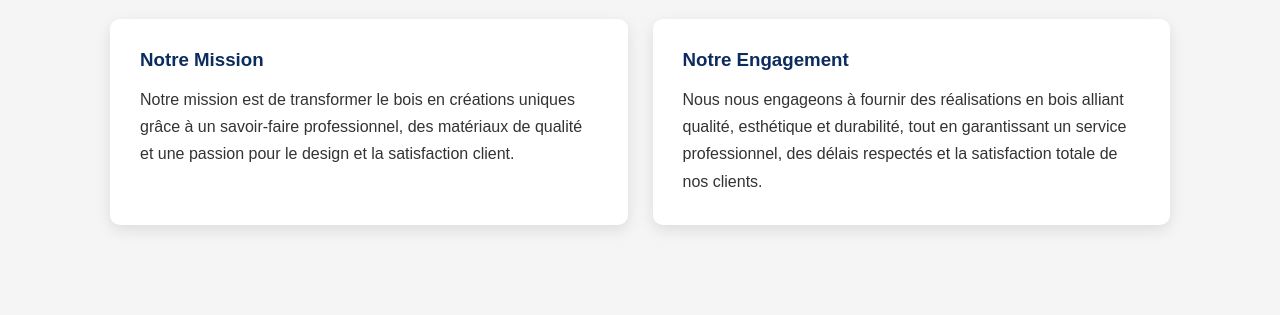
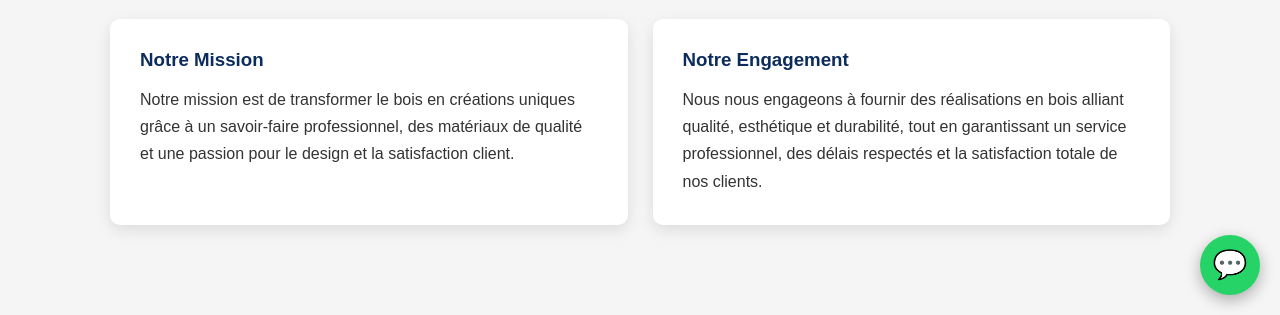
Before and after one commit to khadimdiaw/DIAW-MENUISIER, a plain HTML site: page index.html in a window 1280 px wide. Shown: the part 485-800 px from the top of the page. Drawn offline with Linux system fonts and the light colour scheme.

Commit message:
Add WhatsApp button with styling
Added a WhatsApp button for direct messaging and styled it.

```diff
--- a/index.html
+++ b/index.html
@@ -436,6 +436,44 @@
   </div>
 </section>
 
+    <!-- ================= WHATSAPP BUTTON ================= -->
+
+<a href="https://wa.me/221763263633?text=Bonjour%20DIAW%20MENUISERIE"
+class="whatsapp"
+target="_blank">
+💬
+</a>
+
+<style>
+
+.whatsapp{
+    position: fixed;
+    bottom: 20px;
+    right: 20px;
+    background: #25D366;
+    color: white;
+    width: 60px;
+    height: 60px;
+    border-radius: 50%;
+    text-align: center;
+    line-height: 60px;
+    font-size: 28px;
+    text-decoration: none;
+    box-shadow: 0 5px 15px rgba(0,0,0,0.3);
+    z-index: 999;
+    transition: 0.3s;
+}
+
+.whatsapp:hover{
+    transform: scale(1.1);
+}
+
+</style>
+
+<a href="https://wa.me/221763263633?text=Bonjour%20SSGN" target="_blank" rel="noopener">
+    📱 Nous écrire sur WhatsApp
+</a>
+
 <footer>
     © 2026 KHADIM DIAW – DIAW MENUISIER BOIS♡
 </footer>
```
